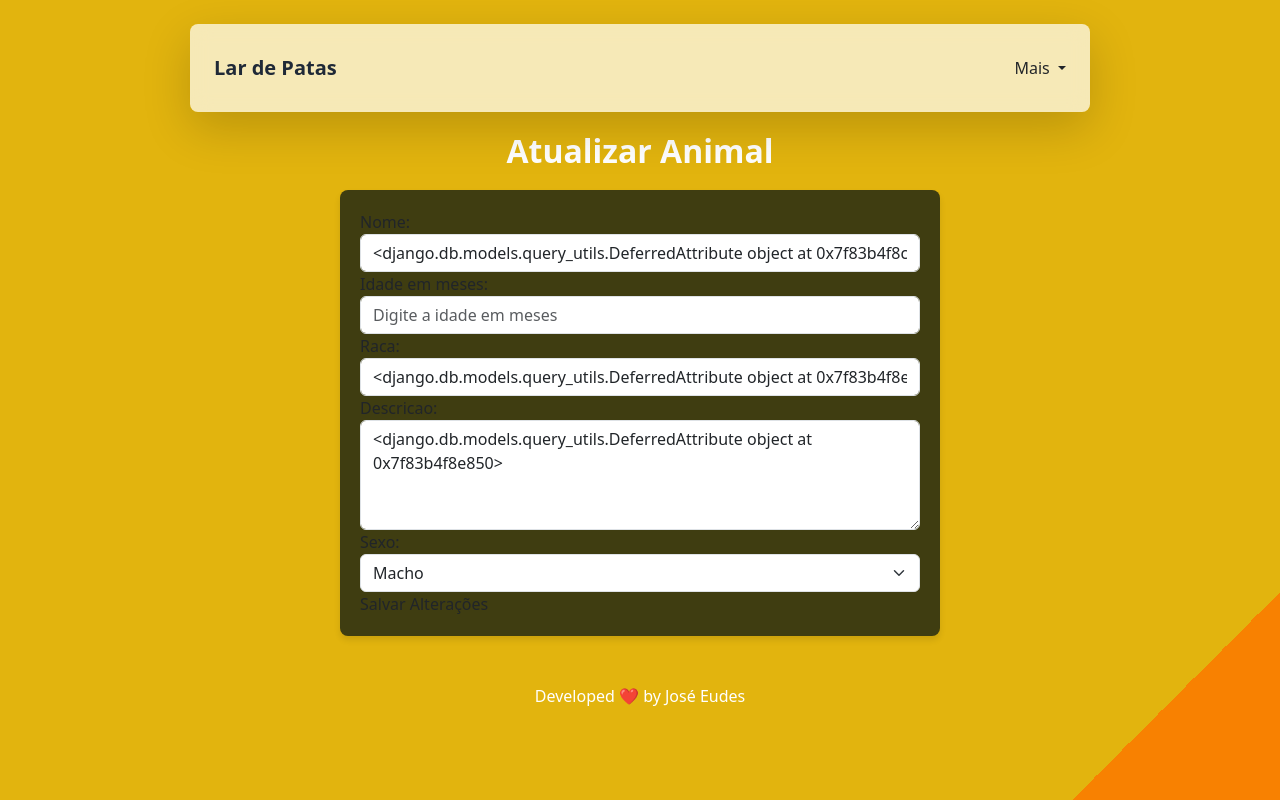
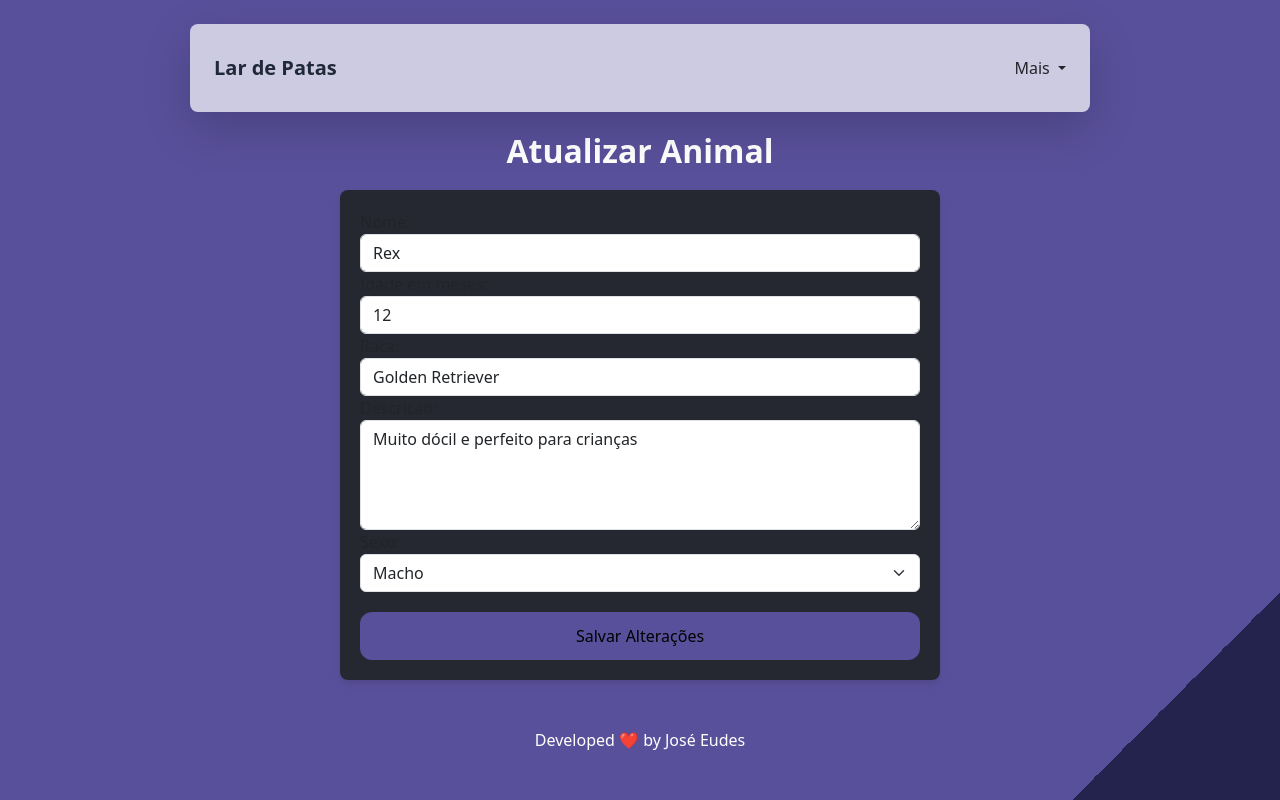
Before and after one commit to Eudesps/lar_de_patas, a Django app: page /animal/editar/1/ in a window 1280 px wide. Run offline with Django 5.2, Linux system fonts and the light colour scheme; a user stored in the database is signed in; data comes from the database, SQL or seed files in the repository; both versions use the stored data as it was before the commit; some libraries are stand-ins or nearby versions.

Commit message:
add css personalizado

```diff
--- a/animais/forms.py
+++ b/animais/forms.py
@@ -1,5 +1,7 @@
 from django import forms
 from .models import Animal
+from django.contrib.auth.models import User
+from django.contrib.auth.forms import UserCreationForm
 
 class AnimalForm(forms.ModelForm):
     class Meta:
@@ -21,9 +23,44 @@
             'descricao': forms.Textarea(attrs={
                 'class': 'form-control',
                 'placeholder': 'Descrição do animal',
-                'rows': 4,  # Número de linhas do campo de texto
+                'rows': 4,
             }),
             'sexo': forms.Select(attrs={
                 'class': 'form-select',
             }),
         }
+
+class CustomUserCreationForm(UserCreationForm):
+    class Meta:
+        model = User
+        fields = ['username', 'email', 'password1', 'password2']
+        labels = {
+            'username': 'Nome de Usuário',
+            'email': 'E-mail',
+            'password1': 'Senha',
+            'password2': 'Confirmação de Senha',
+        }
+        widgets = {
+            'username': forms.TextInput(attrs={
+                'class': 'form-control',
+                'placeholder': 'Digite seu nome de usuário',
+            }),
+            'email': forms.EmailInput(attrs={
+                'class': 'form-control',
+                'placeholder': 'Digite seu e-mail',
+            }),
+            'password1': forms.PasswordInput(attrs={
+                'class': 'form-control',
+                'placeholder': 'Digite sua senha',
+            }),
+            'password2': forms.PasswordInput(attrs={
+                'class': 'form-control',
+                'placeholder': 'Confirme sua senha',
+            }),
+        }
+
+    def __init__(self, *args, **kwargs):
+        super().__init__(*args, **kwargs)
+
+        for field_name in self.fields:
+            self.fields[field_name].help_text = None
--- a/animais/models.py
+++ b/animais/models.py
@@ -19,18 +19,6 @@
         choices=[("M", "Macho"), ("F", "Fêmea")],
         default="M",
     )  # Sexo do Animal
-
-    tutor = models.ForeignKey(
-        'TutorAtual', on_delete=models.SET_NULL, null=True, related_name='animais'
-    )  # Tutor associado ao animal (FK)
-
-class TutorAtual(models.Model):
-    # Atributos do tutor
-    nome = models.CharField(max_length=100)
-    telefone = models.CharField(max_length=15)
-    email = models.EmailField(blank=True, null=True)
-    motivo_doacao = models.TextField()
-    data_cadastro = models.DateField(auto_now_add=True)  # Data em que o animal foi cadastrado para adoção
 
 
 #COMANDOS SQL
--- a/animais/templates/atualizar_animal.html
+++ b/animais/templates/atualizar_animal.html
@@ -10,6 +10,6 @@
 <form method="post">
    {% csrf_token %}
    {{ form.as_p }}
-   <button type="submit">Salvar Alterações</button>
+   <button type="submit" class="submit_button">Salvar Alterações</button>
 </form>
 {% endblock %}
--- a/animais/templates/base.html
+++ b/animais/templates/base.html
@@ -5,16 +5,13 @@
     <meta name="viewport" content="width=device-width, initial-scale=1.0">
     <title>{% block title %}Lar de Patas{% endblock %}</title>
 
-    <script src="https://unpkg.com/vue@3.5.13/dist/vue.global.js"></script>
-    <script src="https://cdn.tailwindcss.com"></script>
-
     <!-- Bootstrap -->
     {% load static %}
-    <link href="{% static 'css/styles.css' %}" rel="stylesheet">
     <link href="{% static 'css/bootstrap.min.css' %}" rel="stylesheet">
     <script src="{% static 'js/bootstrap.bundle.min.js' %}"></script>
+    <link href="{% static 'css/styles.css' %}" rel="stylesheet">
 
-
+    <script src="https://cdn.tailwindcss.com"></script>
     <script src="https://code.jquery.com/jquery-3.3.1.slim.min.js" integrity="sha384-q8i/X+965DzO0rT7abK41JStQIAqVgRVzpbzo5smXKp4YfRvH+8abtTE1Pi6jizo" crossorigin="anonymous"></script>
     <script src="https://cdnjs.cloudflare.com/ajax/libs/popper.js/1.14.3/umd/popper.min.js" integrity="sha384-ZMP7rVo3mIykV+2+9J3UJ46jBk0WLaUAdn689aCwoqbBJiSnjAK/l8WvCWPIPm49" crossorigin="anonymous"></script>
     <script src="https://stackpath.bootstrapcdn.com/bootstrap/4.1.3/js/bootstrap.min.js" integrity="sha384-ChfqqxuZUCnJSK3+MXmPNIyE6ZbWh2IMqE241rYiqJxyMiZ6OW/JmZQ5stwEULTy" crossorigin="anonymous"></script>
@@ -27,6 +24,7 @@
                 <h1 class="text-xl font-bold text-gray-800">
                     <a href="{% url 'home' %}" >Lar de Patas</a>
                     </h1>
+                    <i class="bi bi-person-fill"></i>
                 <ul class="navbar-nav">
                     <li class="nav-item dropdown">
                         <a class="nav-link dropdown-toggle" role="button" data-bs-toggle="dropdown" aria-expanded="false">
@@ -36,23 +34,21 @@
                         <li><a class="dropdown-item" href="{% url 'listar_animais' %}">Listar Animais</a></li>
                         <li><a class="dropdown-item" href="{% url 'adicionar_animal' %}">Adicionar Animal</a></li>
                         <li><hr class="dropdown-divider"></li>
+                        <li><a class="dropdown-item" href="{% url 'logout' %}">Logout</a></li>
                         </ul>
                     </li>
                 </ul>
             </div>
         </nav>
+        <main>
+            {% block content %}
+            <!-- Conteúdo específico da página -->
+            {% endblock %}
+        </main>
+<!-- Footer -->
+<footer class="max-w-4xl mx-auto mt-12 mb-8 text-center">
+    <p class="text-white-600">Developed ❤️ by José Eudes</p>
+</footer>
 
-    <!-- Conteúdo principal -->
-    <div class="container">
-        {% block content %}
-            <h1 class="text-center text-white">Bem-vindo ao Lar de Patas</h1>
-            <p class="text-center text-white">Seu lugar para ajudar e adotar amigos de quatro patas.</p>
-        {% endblock %}
-    </div>
-
-    <!-- Footer -->
-    <footer class="max-w-4xl mx-auto mt-12 mb-8 text-center">
-        <p class="text-white-600">Developed ❤️ by José Eudes</p>
-    </footer>
 </body>
 </html>
--- a/animais/templates/login.html
+++ b/animais/templates/login.html
@@ -8,6 +8,7 @@
     <!-- Bootstrap CSS -->
     {% load static %}
     <link href="{% static 'css/bootstrap.min.css' %}" rel="stylesheet">
+
 </head>
 <body>
     <div class="container mt-5">
@@ -28,6 +29,7 @@
                     </div>
                     <button type="submit" class="btn btn-primary btn-block mt-
                     3">Login</button>
+                    <p>Não possui uma conta? <a href="{% url 'register' %}">Faça o seu cadastro aqui</a>.</p>
                     </form>
                     {% if messages %}
                     <div class="mt-3">
--- a/animais/urls.py
+++ b/animais/urls.py
@@ -1,5 +1,5 @@
 from django.urls import path
-from .views import listar_animais, adicionar_animal, atualizar_animal, detalhes_animal, excluir_animal, custom_login, custom_logout, home_page
+from .views import listar_animais, adicionar_animal, atualizar_animal, detalhes_animal, excluir_animal, custom_login, custom_logout, home_page,register
 
 urlpatterns = [
     path('login/', custom_login, name='login'),
@@ -9,5 +9,6 @@
     path('animal/adicionar/', adicionar_animal, name='adicionar_animal'),
     path('animal/editar/<int:pk>/', atualizar_animal, name='atualizar_animal'),
     path('animal/detalhes/<int:pk>/', detalhes_animal, name='detalhes_animal'),
-    path('animal/excluir/<int:pk>/', excluir_animal, name='excluir_animal')
+    path('animal/excluir/<int:pk>/', excluir_animal, name='excluir_animal'),
+    path('register/', register, name='register')
  ]
--- a/animais/views.py
+++ b/animais/views.py
@@ -7,6 +7,8 @@
 from django.shortcuts import render, get_object_or_404
 from .forms import AnimalForm
 from django.contrib.auth import logout
+from .forms import CustomUserCreationForm
+from django.contrib import messages
 
 @login_required
 def listar_animais(request):
@@ -26,17 +28,17 @@
 
 @login_required
 def atualizar_animal(request, pk):
-    produto = get_object_or_404(Animal, pk=pk)
+    animal = get_object_or_404(Animal, pk=pk)
 
     if request.method == 'POST':
-        form = AnimalForm(request.POST, instance=produto)
+        form = AnimalForm(request.POST, instance=animal)
         if form.is_valid():
             form.save()
-            return redirect('listar_produtos')
+            return redirect('listar_animais')
     else:
-        form = AnimalForm(instance=Animal)
+        form = AnimalForm(instance=animal)
 
-    return render(request, 'atualizar_animal.html', {'form': form, 'animal': Animal})
+    return render(request, 'atualizar_animal.html', {'form': form, 'animal': animal})
 
 @login_required
 def detalhes_animal(request, pk):
@@ -74,3 +76,15 @@
 @login_required
 def home_page(request):
     return render(request, 'home.html')
+
+def register(request):
+    if request.method == 'POST':
+        form = CustomUserCreationForm(request.POST)
+        if form.is_valid():
+            form.save()
+            username = form.cleaned_data.get('username')
+            messages.success(request, f"Conta criada com sucesso para {username}!")
+            return redirect('login')
+    else:
+        form = CustomUserCreationForm()
+    return render(request, 'register.html', {'form': form})
--- a/static/css/styles.css
+++ b/static/css/styles.css
@@ -21,7 +21,7 @@
 }
 body {
     padding-top: 4.5rem; /* Compensa a navbar fixa */
-    background: linear-gradient(135deg, #e2b40e 90%, #f88101 50%);
+    background: linear-gradient(135deg, #59509b 90%, #23234d 50%);
     min-height: 100vh;
 }
 footer {
@@ -50,7 +50,7 @@
 }
 
 #carouselExampleIndicators .carousel-inner {
- height: 300px; /* Define a altura do carrossel */
+ height: 300px;
 }
 #carouselExampleIndicators .carousel-inner img {
  width: 100%; /* Garante que a largura ocupe 100% */
@@ -64,12 +64,12 @@
  text-align: justify; /* Alinha o texto de forma justificada */
  font-size: 1.1rem; /* Define o tamanho da fonte */
  line-height: 1.6; /* Ajusta o espaçamento entre linhas */
- color: #333; /* Define a cor do texto */
+ color: #0a0a19; /* Define a cor do texto */
 }
 
 /*ADICIONAR ANIMAL*/
 form {
-    background-color: #3f3d11;
+    background-color: #252830;
     padding: 20px;
     border-radius: 8px;
     box-shadow: 0px 4px 6px rgba(0, 0, 0, 0.1);
@@ -104,7 +104,7 @@
  }
 
  .submit_button {
-    background-color: #f88101;
+    background-color: #59509b;
     color: #000000;
     width: 100%;
     padding: 12px 24px;
@@ -117,17 +117,19 @@
  }
 
  .submit_button:hover {
-    background-color: #d76b1f;
+    background-color: #666695;
     transform: scale(1.05);
  }
 
- /*LISTAR ANIMAIS*/
- .cards-container {
+/*LISTAR ANIMAIS*/
+.cards-container {
     display: flex;
     flex-wrap: wrap; /* Permite que os cards "quebrem linha" */
     gap: 16px; /* Espaçamento entre os cards */
     justify-content: center; /* Centraliza os cards horizontalmente */
-    margin: 20px 0; /* Espaçamento em volta do contêiner */
+    margin: 20px auto; /* Espaçamento vertical e centralização horizontal */
+    padding: 0 8px; /* Menos espaço nas laterais */
+    max-width: 1000px; /* Largura máxima dos cards mais limitada */
 }
 
 .card {
@@ -159,3 +161,19 @@
 .card-link:hover {
     text-decoration: underline;
 }
+
+
+/*DETALHES DO ANIMAL*/
+.detalhe_text {
+    font-size: 18px;         /* Tamanho do texto */
+    color: #4CAF50;          /* Cor da fonte (verde, por exemplo) */
+    margin: 0 auto;          /* Centraliza o conteúdo */
+    text-align: center;      /* Centraliza o texto */
+    line-height: 1.5;        /* Aumenta o espaçamento entre as linhas */
+    width: 80%;              /* Limita a largura para o conteúdo não ficar muito largo */
+}
+
+.detalhe_text p {
+    font-size: 20px;         /* Aumenta o tamanho do texto nos parágrafos */
+    color: #bac1fc;          /* Cor do texto dos parágrafos (cinza escuro, por exemplo) */
+}
```
Also changed, not shown: animais/templates/detalhes_animal.html (+9 -6 lines), animais/templates/listar_animais.html (+3 -5 lines), animais/templates/register.html (added, +45 -0 lines), lar_de_patas/settings.py (+1 -14 lines), animais/migrations/0005_remove_animal_tutor_delete_tutoratual.py (added), db.sqlite3.
